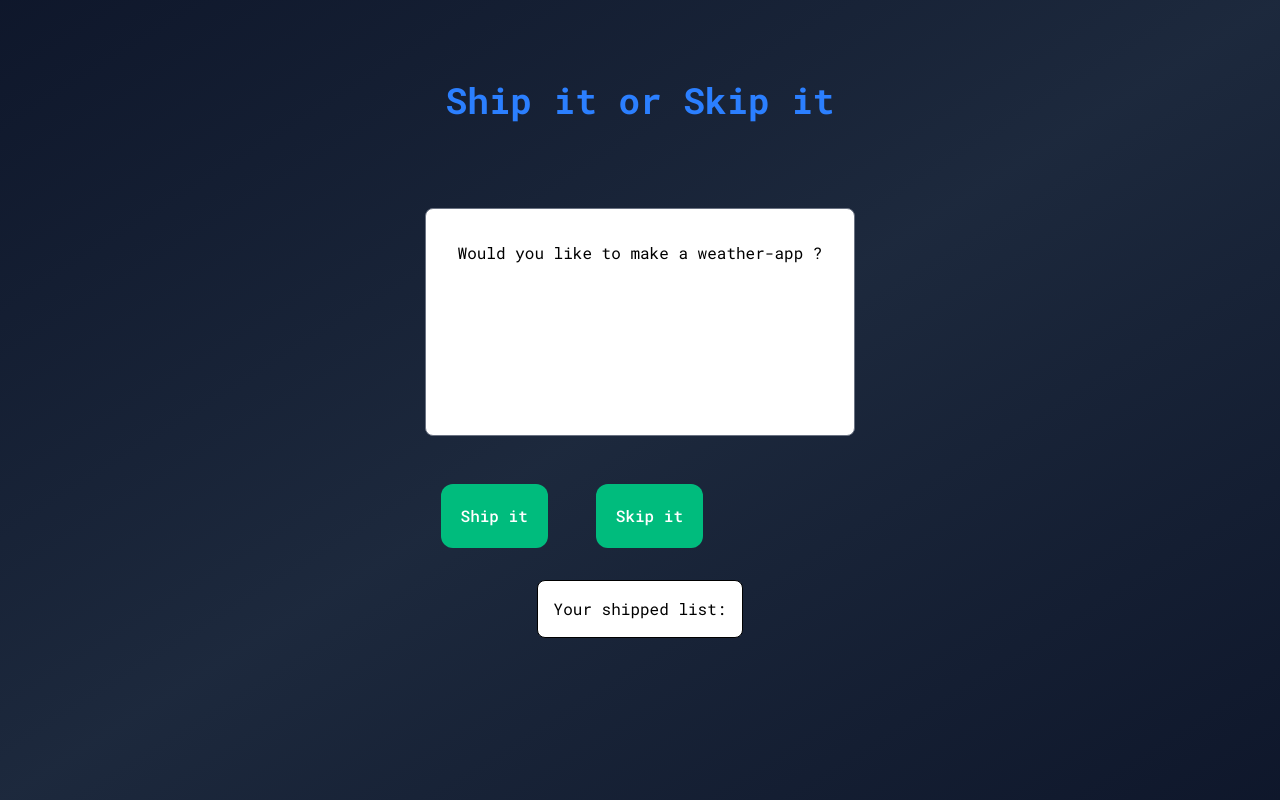
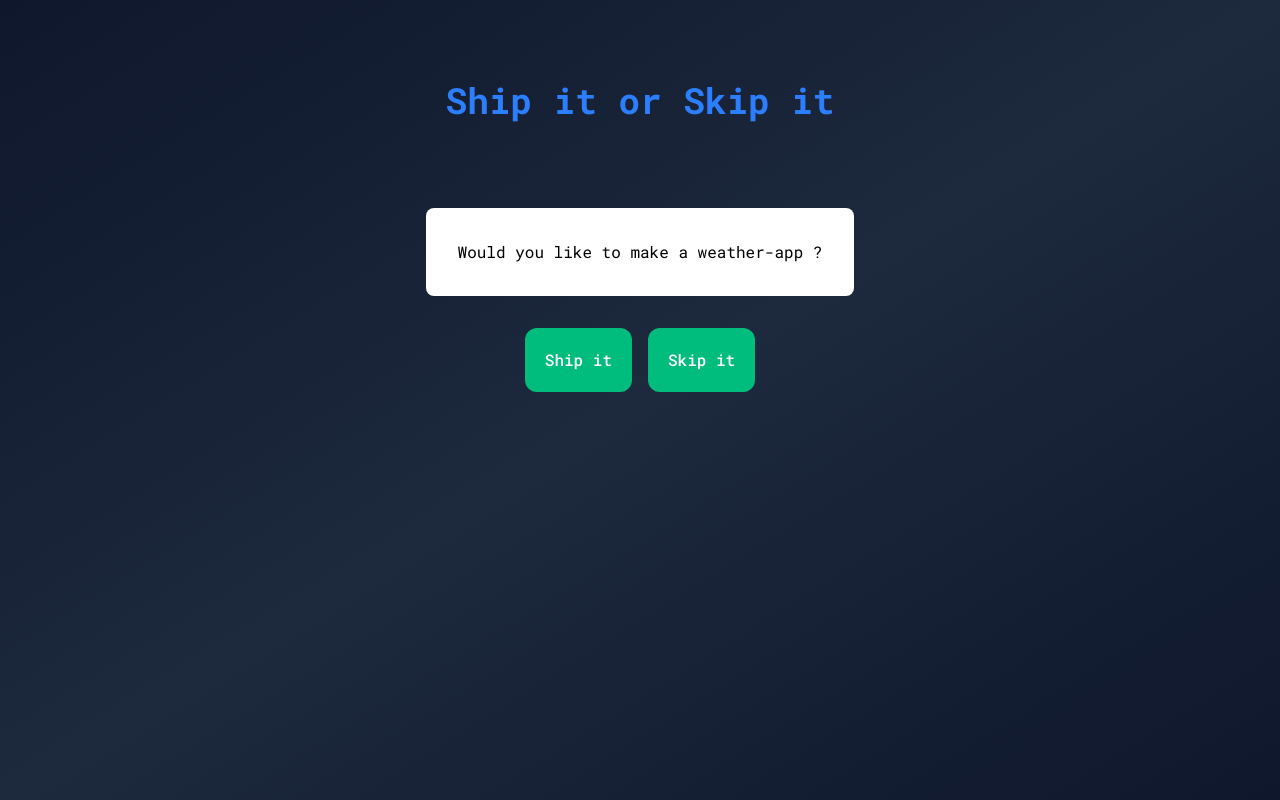
Before and after one commit to akisha-dev/Ship-it, a React (Vite) app: page / in a window 1280 px wide. Built offline with nearby package versions, Linux system fonts and the light colour scheme.

Commit message:
was not done with css also hid the shipped list when empty

```diff
--- a/src/App.jsx
+++ b/src/App.jsx
@@ -9,8 +9,8 @@ const projectIdeas = [
 let shippedList =[];
 
 function Button({children,onClick}){
-  return <button onClick={onClick} className="mt-12 rounded-xl
-ml-4 mr-8
+  return <button onClick={onClick} className="rounded-xl
+
   bg-emerald-500 hover:bg-emerald-600
 text-white font-medium
 transition-all duration-200
@@ -41,19 +41,26 @@ bg-gradient-to-br from-slate-900 via-slate-800 to-slate-900">
     <h1 className="text-4xl font-bold text-blue-500 mb-18">Ship it or Skip it</h1>
     <div >
   {projectIndex < projectIdeas.length?(
-    <>
-  <p className='mt-4 text-center p-8  bg-white max-w-md h-57 border border-gray-500 rounded-lg'>Would you like to make a {projectIdeas[projectIndex]} ?</p>
-   <Button onClick={updateShippedList}>Ship it</Button>
-   <Button onClick={updateIndex} >Skip it</Button>
-   </>
+    <div>
+  <p className='mt-4 text-center p-8
+   bg-white max-w-md
+    border-gray-500 rounded-lg
+    '>Would you like to make a {projectIdeas[projectIndex]} ?
+    </p>
+   <div className="flex gap-4 justify-center mt-8">
+  <Button onClick={updateShippedList}>Ship it</Button>
+  <Button onClick={updateIndex}>Skip it</Button>
+</div>
+</div>
   ):(
     <p className='flex text-center p-8  bg-white border border-gray-500 rounded-lg'>You're Done!</p>
   )}
    </div>
+   {shippedList.length===0?null:(
    <div className='mt-8 border-1 p-4 bg-white rounded-lg'>
     <h1>Your shipped list:</h1>
    {shippedList.map(idea =>(<p key={idea}>{idea}</p>))}
-  </div>
+  </div>)}
     </div>
   )
 }
```
